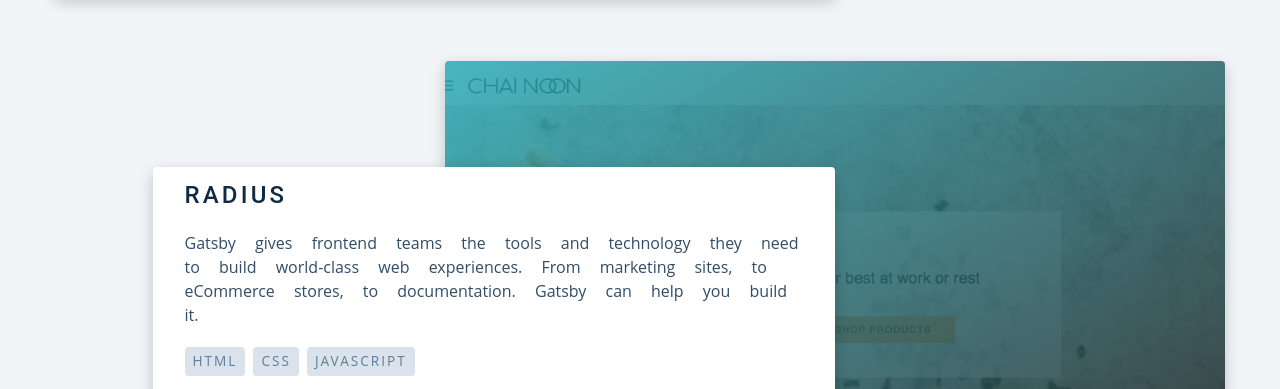
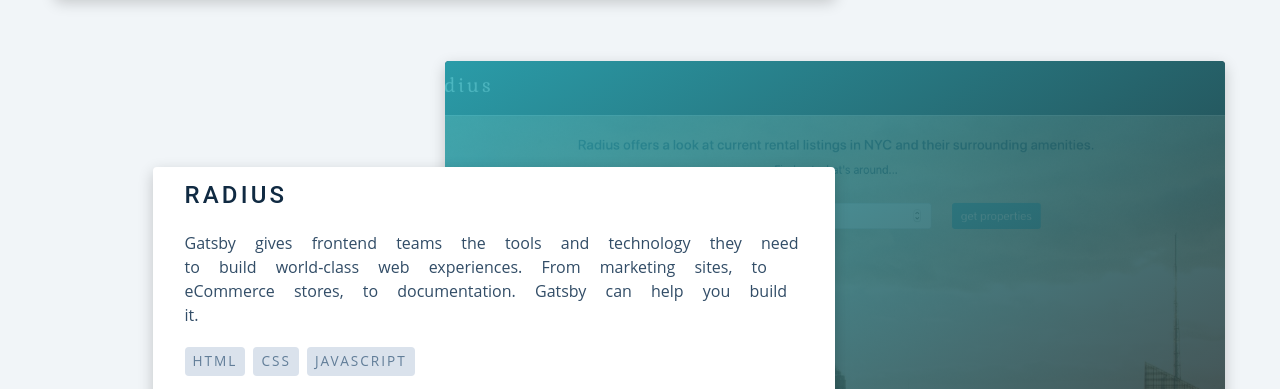
Before and after one commit to AminatP/portfolio, a Gatsby site: page / in a window 1280 px wide. Shown: the part 2062-2451 px from the top of the page. Built offline with nearby package versions, Linux system fonts and the light colour scheme; Gatsby itself is replaced by a stand-in of ours.

Commit message:
fixed image rendering

```diff
--- a/src/components/Projects.js
+++ b/src/components/Projects.js
@@ -3,31 +3,38 @@
 import Image from "gatsby-image"
 import { FaGithubSquare, FaShareSquare } from "react-icons/fa"
 import { graphql, useStaticQuery } from "gatsby"
-import { Link } from "gatsby"
 import projects from "../constants/projects"
 
-const query = graphql`
-  {
-    file(relativePath: {eq: "projects-1.jpg"}) {
-      childImageSharp {
-        fluid {
-          ...GatsbyImageSharpFluid
+const pageQuery = graphql `
+  query {
+    projectImg: allFile(filter: {extension: {regex: "/(jpg)/"}}, sort: {fields: base, order: ASC}) {
+      edges {
+        node {
+          id
+          base
+          childImageSharp {
+            fluid {
+              ...GatsbyImageSharpFluid
+            }
+          }
         }
       }
     }
   }
 `
-
 const Projects = () => {
-  const {file:{childImageSharp:{fluid}}} = useStaticQuery(query);
+  const {projectImg:{edges}} = useStaticQuery(pageQuery)
+  const info = edges.map(image => {
+    return image.node.childImageSharp.fluid
+  })
   return <section className="section projects" id="projects">
     <Title title="Projects"/>
     <div className="section-center projects-center">
       {projects.map((project)=>{
-        const {id, title, description, stack, github, url} = project
+        const {id, title, description, stack, github, url, idx} = project
 
         return <article key={id} className="project">
-          <Image fluid={fluid} className="project-img"/>
+          <Image fluid={info[idx]} className="project-img"/>
           <div className="project-info">
             <h3>{title}</h3>
             <p className="project-desc">{description}</p>
--- a/src/constants/projects.js
+++ b/src/constants/projects.js
@@ -1,4 +1,5 @@
 import React from "react"
+
 export default [
   {
     id: 1,
@@ -10,7 +11,7 @@
       {id: 3, "title": "javascript"}],
     github: "https://github.com/AminatP/chai-noon",
     url: "https://chai-noon.herokuapp.com",
-
+    idx: 0,
   },
   {
     id: 2,
@@ -22,6 +23,7 @@
       {id: 3, "title": "javascript"}],
     github: "https://github.com/AminatP/radius",
     url: "https://chai-noon.herokuapp.com",
+    idx: 1,
   },
   {
     id: 3,
@@ -33,5 +35,6 @@
       {id: 3, "title": "javascript"}],
     github: "https://github.com/AminatP/Biblioteca",
     url: "https://chai-noon.herokuapp.com",
+    idx: 2,
   },
 ]
```
